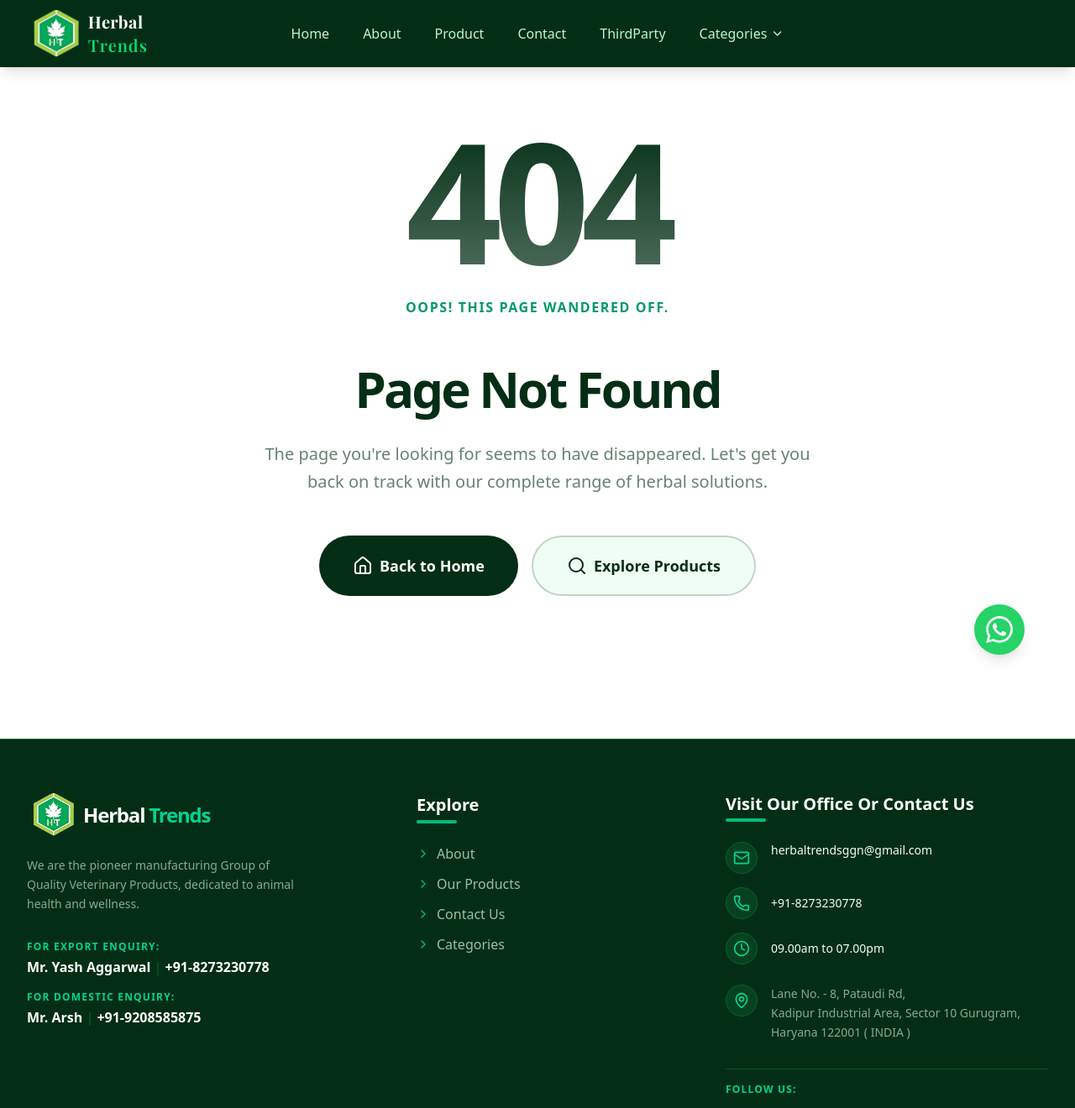
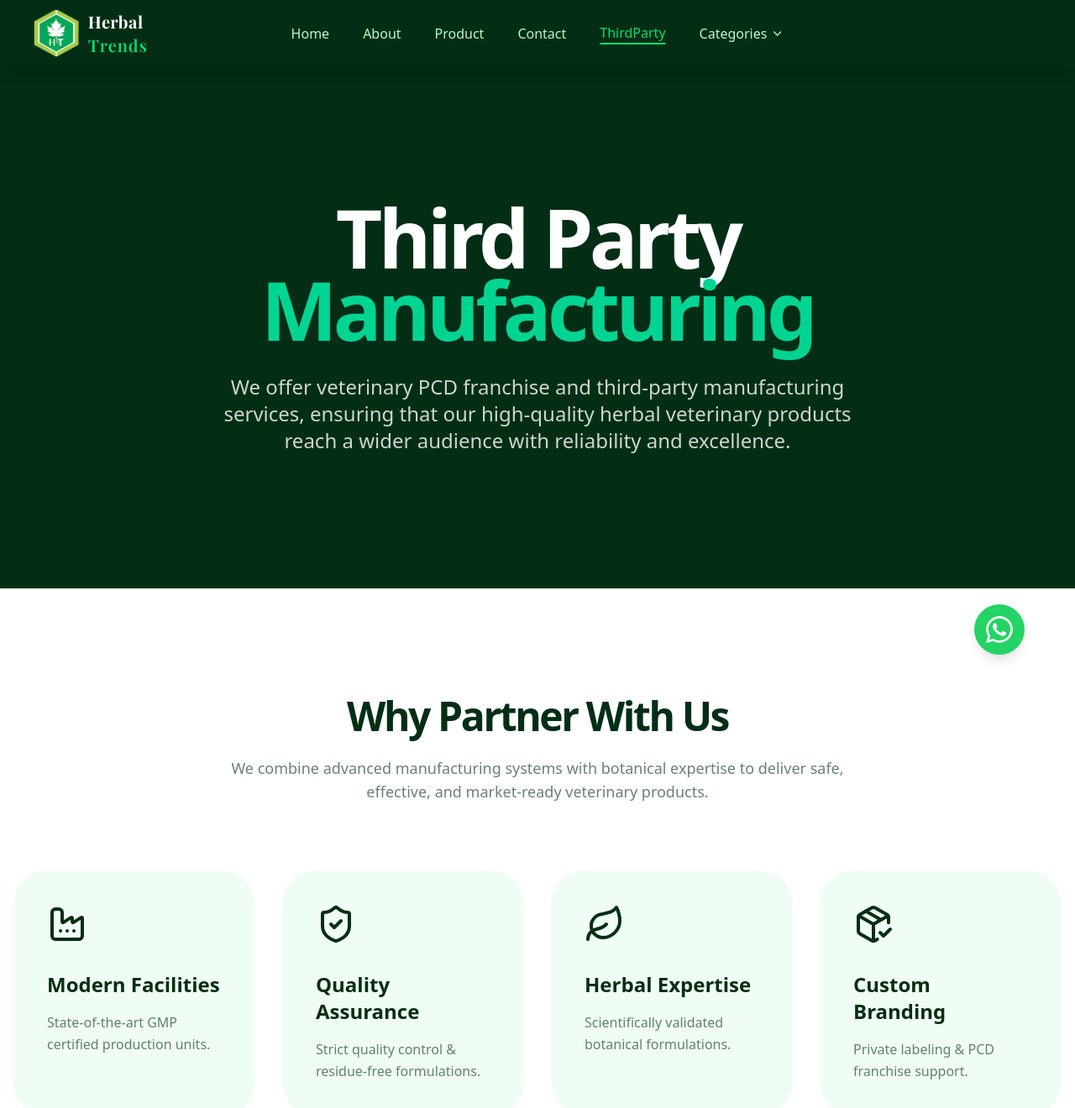
Before and after one commit to yash-070702/Herbal-Trends, a React (Vite) app: page /third-party in a window 1280 px wide. Shown: the top 1320 px of the page at 84% size. Built offline with nearby package versions, Linux system fonts and the light colour scheme.

Commit message:
add new page for third party

```diff
--- a/src/App.jsx
+++ b/src/App.jsx
@@ -3,6 +3,7 @@ import { lazy} from "react"
 import { useState, useEffect } from "react"
 
 import Header from "./components/Header.jsx"
+import ScrollToTop from "./components/ScrollToTop.jsx"
 import Footer from "./components/Footer.jsx"
 
 const HomePage = lazy(() => import("./Pages/HomePage.jsx"))
@@ -13,6 +14,7 @@ const ProductCarousel = lazy(() => import("./Pages/Product-carasouelPage.jsx"))
 const ContactUs = lazy(() => import("./Pages/ContactUs.jsx"))
 const AboutUs = lazy(() => import("./Pages/AboutUs.jsx"))
 const NotFound = lazy(() => import("./Pages/NotFound.jsx"))
+const ThirdParty = lazy(() => import("./Pages/ThirdParty.jsx"))
 import { Toaster } from "react-hot-toast"
 
 const App = () => {
@@ -39,6 +41,7 @@ useEffect(() => {
   return (
 
     <BrowserRouter>
+    <ScrollToTop />
       <Toaster  reverseOrder={false} />
       <Header />
         <Routes>
@@ -49,6 +52,7 @@ useEffect(() => {
           <Route path="/categories" element={<ProductCarousel />} />
           <Route path="/contact-us" element={<ContactUs />} />
           <Route path="/about-us" element={<AboutUs />} />
+          <Route path="/third-party" element={<ThirdParty />} />
           <Route path="*" element={<NotFound />} />
         </Routes>
 
--- a/src/Pages/AboutUs.jsx
+++ b/src/Pages/AboutUs.jsx
@@ -102,15 +102,15 @@ export default function AboutUs() {
                 icon: BookOpen,
               },
             ].map((item, idx) => (
-              <div
-                key={idx}
-                className="p-8 bg-white rounded-4xl hover:shadow-2xl hover:shadow-green-950/5 transition-all duration-500 border border-green-950/5 group"
-              >
+             <div
+              key={idx}
+              className="group p-10 bg-green-100 rounded-[2.5rem] hover:bg-green-950 hover:-translate-y-2 transition-all duration-500"
+            >
                 <div className="w-12 h-12 bg-emerald-500 rounded-2xl flex items-center justify-center text-white mb-8 group-hover:scale-110 transition-transform">
                   <item.icon className="w-6 h-6" />
                 </div>
-                <h3 className="text-2xl font-black mb-4 tracking-tight">{item.title}</h3>
-                <p className="text-green-950/60 font-medium leading-relaxed mb-6">{item.desc}</p>
+               <h3 className="text-2xl font-black text-green-950 group-hover:text-white mb-4">{item.title}</h3>
+                 <p className="text-green-950/60 group-hover:text-white/70 font-medium leading-relaxed">{item.desc}</p>
               </div>
             ))}
           </div>
@@ -123,7 +123,7 @@ export default function AboutUs() {
           <p className="text-xl text-green-950/60 font-medium">Guiding principles that shape our journey.</p>
         </div>
 
-        <div className="grid grid-cols-1 md:grid-cols-2 lg:grid-cols-3 gap-6">
+        <div className="grid grid-cols-1 md:grid-cols-2 lg:grid-cols-3 gap-6 items-stretch">
           {[
             {
               id: 1,
@@ -148,20 +148,20 @@ export default function AboutUs() {
             },
           ].map((item, idx) => (
             <div
-              key={item.id}
-              className="group relative overflow-hidden rounded-[2.5rem] border border-green-950/10 hover:border-emerald-500/30 transition-all duration-500"
-            >
+  key={item.id}
+  className="group relative overflow-hidden rounded-[2.5rem] border border-green-950/10 hover:border-emerald-500/30 transition-all duration-500 h-full flex"
+>
               {/* Background gradient on hover */}
               <div className="absolute inset-0 bg-linear-to-br from-emerald-500/0 via-emerald-500/0 to-emerald-500/0 group-hover:from-emerald-500/5 group-hover:via-emerald-500/3 group-hover:to-emerald-500/5 transition-all duration-500" />
 
-              <div className="relative p-8 md:p-10 bg-white/50 backdrop-blur-sm">
+              <div className="relative p-8 md:p-10 bg-white/50 backdrop-blur-sm flex flex-col h-full">
                 {/* Card number badge */}
                 <div className="inline-flex items-center justify-center w-10 h-10 rounded-full bg-emerald-500/10 text-emerald-600 font-black text-lg mb-6 group-hover:bg-emerald-500/20 transition-all duration-500">
                   {item.id}
                 </div>
 
                 {/* Mission Section */}
-                <div className="mb-8 pb-8 border-b border-green-950/10">
+                <div className="mb-8 pb-8 border-b border-green-950/10 h-45  md:min-h-45">
                   <h3 className="text-sm font-black uppercase tracking-widest text-emerald-600 mb-3">Mission</h3>
                   <p className="text-base md:text-lg text-green-950/80 font-medium leading-relaxed">{item.mission}</p>
                 </div>
@@ -187,71 +187,11 @@ export default function AboutUs() {
         </div>
       </section>
 
-      {/* History Section */}
-      {/* <section className="py-24 px-4 max-w-7xl mx-auto overflow-hidden">
-        <div className="text-center mb-20">
-          <h2 className="text-5xl md:text-7xl font-black tracking-tighter mb-6">Our Legacy.</h2>
-          <p className="text-xl text-green-950/60 font-medium">A timeline of innovation and commitment.</p>
-        </div> */}
-
-        {/* <div className="relative"> */}
-          {/* Timeline Line */}
-          {/* <div className="absolute left-1/2 top-0 bottom-0 w-px bg-green-950/10 hidden md:block" />
-
-          {[
-            {
-              year: "2010",
-              title: "The Genesis",
-              desc: "Founded with a vision to standardize herbal veterinary treatments.",
-              align: "left",
-            },
-            {
-              year: "2015",
-              title: "Clinical Breakthrough",
-              desc: "First patent granted for our proprietary extraction process.",
-              align: "right",
-            },
-            {
-              year: "2018",
-              title: "Global Expansion",
-              desc: "Established our international headquarters and manufacturing hub.",
-              align: "left",
-            },
-            {
-              year: "2024",
-              title: "Future-Proofing",
-              desc: "Launching our AI-driven diagnostic integration for personalized care.",
-              align: "right",
-            },
-          ].map((item, idx) => (
-            <div
-              key={idx}
-              className={`flex flex-col md:flex-row items-center mb-16 last:mb-0 ${
-                item.align === "left" ? "md:flex-row-reverse" : ""
-              }`}
-            >
-              <div className="flex-1 w-full md:w-auto" />
-              <div className="relative z-10 flex items-center justify-center w-12 h-12 bg-green-950 rounded-full border-4 border-white shadow-xl text-white font-black my-4 md:my-0 md:mx-8">
-                <History className="w-5 h-5" />
-              </div>
-              <div
-                className={`flex-1 w-full md:w-auto p-8 bg-green-50 rounded-[2.5rem] ${
-                  item.align === "left" ? "text-left md:text-right" : "text-left"
-                }`}
-              >
-                <span className="text-emerald-600 font-black text-2xl mb-2 block">{item.year}</span>
-                <h3 className="text-2xl font-black mb-3 tracking-tight">{item.title}</h3>
-                <p className="text-green-950/60 font-medium leading-relaxed">{item.desc}</p>
-              </div>
-            </div>
-          ))}
-        </div>
-      </section> */}
 
       {/* Achievements Section */}
       <section className="py-24 bg-green-950 rounded-[5rem] mx-4 mb-12 text-white">
         <div className="max-w-7xl mx-auto px-8">
-          <div className="grid grid-cols-1 lg:grid-cols-2 gap-20 items-center">
+          <div className="grid grid-cols-1 lg:grid-cols-2  items-center">
             <div>
               <h2 className="text-5xl md:text-7xl font-black tracking-tighter mb-8 leading-[0.9]">
                 Excellence <br />
@@ -262,14 +202,15 @@ export default function AboutUs() {
                 certifications.
               </p>
             </div>
-            <div className="grid grid-cols-1 sm:grid-cols-2 gap-6">
+            <div className="grid grid-cols-1 sm:grid-cols-3 gap-6">
               {[
+                { label: "GMP Certified", icon: ShieldCheck },
                 { label: "ISO Certified", icon: ShieldCheck },
                 { label: "100 % Clinical Safety", icon: ShieldCheck },
               ].map((item, idx) => (
                 <div
                   key={idx}
-                  className="p-8 bg-white/5 backdrop-blur-xl rounded-4xl border border-white/10 flex flex-col items-center text-center group hover:bg-white/10 transition-all duration-500"
+                  className="p-5 bg-white/5 backdrop-blur-xl rounded-4xl border border-white/10 flex flex-col items-center text-center group hover:bg-white/10 transition-all duration-500"
                 >
                   <item.icon className="w-12 h-12 text-emerald-400 mb-6 group-hover:scale-110 transition-transform" />
                   <span className="text-xl font-black tracking-tight">{item.label}</span>
--- a/src/Pages/CategoryPage.jsx
+++ b/src/Pages/CategoryPage.jsx
@@ -28,7 +28,7 @@ const truncate = (text = "", limit = 15) =>
 
 
   return (
-    <section className="bg-gray-50 min-h-screen py-10 sm:py-12 lg:py-10">
+    <section className="bg-[#e5faeb] min-h-screen py-10 sm:py-12 lg:py-10">
        <motion.div
 
               initial={{ opacity: 0, y: 20 }}
--- a/src/Pages/HomePage.jsx
+++ b/src/Pages/HomePage.jsx
@@ -19,7 +19,7 @@ export default function Home() {
             alt="Laboratory"
             className="w-full h-full object-cover brightness-[0.3]"
           /> */}
-          <div className="w-full h-full object-cover bg-emerald-400 brightness-[0.3]"></div>
+          <div className="w-full h-full object-cover bg-green-500 brightness-[0.3]"></div>
           <div className="absolute inset-0 bg-linear-to-b from-transparent to-white" />
         </div>
 
--- a/src/Pages/ProductPage.jsx
+++ b/src/Pages/ProductPage.jsx
@@ -1,6 +1,5 @@
 "use client"
-
-import { useState, useEffect } from "react"
+import { useRef, useState, useEffect } from "react"
 import { Menu, X, ChevronDown, ChevronLeft, ChevronRight } from "lucide-react"
 import { motion, AnimatePresence } from "framer-motion"
 import products from "../data/products_data"
@@ -11,6 +10,8 @@ import { useParams, useNavigate} from "react-router-dom"
 export default function ProductPage() {
   const { categoryType, id } = useParams()
   const navigate = useNavigate()
+  const asideRef = useRef(null)
+  const [showScrollDown, setShowScrollDown] = useState(true)
 
 
   const categoryMap = {
@@ -85,6 +86,24 @@ export default function ProductPage() {
   }, [selectedProduct])
 
 
+  useEffect(() => {
+  const element = asideRef.current
+
+  const handleScroll = () => {
+    if (!element) return
+
+    const isAtBottom =
+      element.scrollHeight - element.scrollTop <= element.clientHeight + 5
+
+    setShowScrollDown(!isAtBottom)
+  }
+
+  element?.addEventListener("scroll", handleScroll)
+
+  return () => element?.removeEventListener("scroll", handleScroll)
+}, [])
+
+
   const currentCategory = categories.find((c) => c.id === selectedCategory)
 
   const getImagesArray = () => {
@@ -142,10 +161,13 @@ export default function ProductPage() {
 
 
   return (
-    <main className="min-h-screen bg-gray-50 font-sans">
+    <main className="min-h-screen bg-[#e5faeb] font-sans">
       <div className="flex relative">
-        <aside className="hidden lg:block w-72 bg-[#0f431d] h-screen sticky top-0 p-8 overflow-y-auto">
-          <div className="mb-8 relative">
+      <aside className="hidden lg:block w-72 bg-[#0f431d] h-screen sticky top-0 relative">
+       <div
+    ref={asideRef}
+    className="h-full overflow-y-auto p-8"
+  > <div className="mb-8 relative">
             <button
               onClick={() => setIsDropdownOpen(!isDropdownOpen)}
               className="w-full  flex items-center justify-between  transition-all duration-200 text-white text-3xl font-serif mb-8 border-b border-gray-800 pb-4"
@@ -183,8 +205,7 @@ export default function ProductPage() {
               )}
             </AnimatePresence>
           </div>
-
-          <div className="flex flex-col gap-2">
+           <div className="flex flex-col gap-2">
             {categoryProducts.map((product, idx) => (
               <button
                 key={idx}
@@ -199,6 +220,15 @@ export default function ProductPage() {
               </button>
             ))}
           </div>
+          </div>
+
+
+
+          {showScrollDown && (
+    <div className="absolute bottom-20 right-6 animate-bounce pointer-events-none">
+      <ChevronDown size={28} className="text-white opacity-70" />
+    </div>
+  )}
         </aside>
 
         {/* Main Content Area */}
--- /dev/null
+++ b/src/Pages/ThirdParty.jsx
@@ -0,0 +1,99 @@
+import { Factory, ShieldCheck, Leaf, PackageCheck } from "lucide-react"
+import { useNavigate } from "react-router-dom"
+
+export default function ThirdParty() {
+  const navigate = useNavigate()
+
+  const products = [
+    "Calcium Liquid", "Calcium Bolus", "Calcium Tablet", "Mineral Mixture",
+    "Liver Tonic", "Shampoo", "Deodorant", "Perfume", "Creams",
+    "Uterine Tonic", "Energy Booster", "Digestive Bolus", "Digestive Powder",
+    "Anorexia Powder", "Anorexia Bolus", "Immunity Booster",
+    "Area Freshener", "Kannel Wash", "Calcium Granule", "Enzyme Tonics",
+    "Cough Syrup", "Herbal Medicines", "Pre Biotic", "Pro Biotic",
+    "Calcium Gel", "Joint Pain Tablet", "B Complex", "Multivitamins",
+    "Growth Promotor", "Kidney Medicine", "Stone Medicine", "UTI Medicine",
+    "Wound Healer", "Ticks Spray", "Hand Wash", "Birds Tonic",
+    "Chewable Tablet"
+  ]
+
+  return (
+    <main className="min-h-screen bg-white">
+
+      {/* Hero Section */}
+      <section className="relative py-40 bg-green-950 text-center overflow-hidden">
+        <div className="max-w-5xl mx-auto px-4">
+          <h1 className="text-6xl md:text-8xl font-black text-white tracking-tighter leading-[0.9] mb-8">
+            Third Party <br />
+            <span className="text-emerald-400">Manufacturing</span>
+          </h1>
+
+          <p className="text-xl md:text-2xl text-white/80 font-medium max-w-3xl mx-auto">
+            We offer veterinary PCD franchise and third-party manufacturing services,
+            ensuring that our high-quality herbal veterinary products reach a wider audience
+            with reliability and excellence.
+          </p>
+        </div>
+      </section>
+
+
+      {/* Why Partner With Us */}
+      <section className="py-32 px-4 max-w-7xl mx-auto">
+        <div className="text-center mb-20">
+          <h2 className="text-5xl font-black text-green-950 tracking-tighter mb-6">
+            Why Partner With Us
+          </h2>
+          <p className="text-lg text-green-950/60 font-medium max-w-3xl mx-auto">
+            We combine advanced manufacturing systems with botanical expertise to
+            deliver safe, effective, and market-ready veterinary products.
+          </p>
+        </div>
+
+        <div className="grid grid-cols-1 md:grid-cols-2 lg:grid-cols-4 gap-8">
+          {[
+            { icon: Factory, title: "Modern Facilities", desc: "State-of-the-art GMP certified production units." },
+            { icon: ShieldCheck, title: "Quality Assurance", desc: "Strict quality control & residue-free formulations." },
+            { icon: Leaf, title: "Herbal Expertise", desc: "Scientifically validated botanical formulations." },
+            { icon: PackageCheck, title: "Custom Branding", desc: "Private labeling & PCD franchise support." },
+          ].map((item, idx) => (
+            <div
+              key={idx}
+              className="group p-10 bg-green-50 rounded-[2.5rem] hover:bg-green-950 hover:-translate-y-2 transition-all duration-500"
+            >
+              <item.icon className="w-12 h-12 text-green-950 group-hover:text-emerald-400 transition-colors mb-8" />
+              <h3 className="text-2xl font-black text-green-950 group-hover:text-white mb-4">
+                {item.title}
+              </h3>
+              <p className="text-green-950/60 group-hover:text-white/70 font-medium leading-relaxed">
+                {item.desc}
+              </p>
+            </div>
+          ))}
+        </div>
+      </section>
+
+
+     {/* Products List Section */}
+<section className="py-32 bg-green-50 px-4">
+  <div className="max-w-7xl mx-auto">
+    <h2 className="text-5xl font-black text-green-950 tracking-tighter mb-16 text-center">
+      Products Available for Manufacturing
+    </h2>
+
+    <div className="bg-white rounded-[3rem] p-12 shadow-2xl shadow-green-950/5 border border-green-100">
+
+      <ul className="grid grid-cols-1 md:grid-cols-2 lg:grid-cols-3 gap-x-12 gap-y-4 text-green-950 font-medium text-lg">
+        {products.map((product, idx) => (
+          <li key={idx} className="flex items-start gap-3">
+            <span className="w-2.5 h-2.5 mt-2 rounded-full bg-emerald-500 flex-shrink-0"></span>
+            {product}
+          </li>
+        ))}
+      </ul>
+
+    </div>
+  </div>
+</section>
+    </main>
+  )
+}
--- a/src/components/Header.jsx
+++ b/src/components/Header.jsx
@@ -20,7 +20,7 @@ export default function Header() {
     { label: "About", to: "/about-us" },
     { label: "Product", to: "/categories" },
     { label: "Contact", to: "/contact-us" },
-    { label: "ThirdParty", to: "/blog" },
+    { label: "ThirdParty", to: "/third-party" },
   ]
 
   const closeMenu = () => setIsOpen(false)
--- a/src/components/Product-card.jsx
+++ b/src/components/Product-card.jsx
@@ -19,7 +19,7 @@ const navigate = useNavigate()
       onMouseEnter={() => setIsHovered(true)}
       onMouseLeave={() => setIsHovered(false)}
     >
-      <div className="relative w-full aspect-video bg-linear-to-br from-green-50 to-green-100 flex items-center justify-center overflow-hidden">
+      <div className="relative w-full aspect-video bg-white shadow-[0_8px_10px_-5px_rgba(0,0,0,0.1)] flex items-center justify-center overflow-hidden">
         <img
           src={image}
           alt={name}
--- /dev/null
+++ b/src/components/ScrollToTop.jsx
@@ -0,0 +1,16 @@
+import { useEffect } from "react"
+import { useLocation } from "react-router-dom"
+
+export default function ScrollToTop() {
+  const { pathname } = useLocation()
+
+  useEffect(() => {
+    window.scrollTo({
+      top: 0,
+      left: 0,
+      behavior: "smooth",
+    })
+  }, [pathname])
+
+  return null
+}
```
